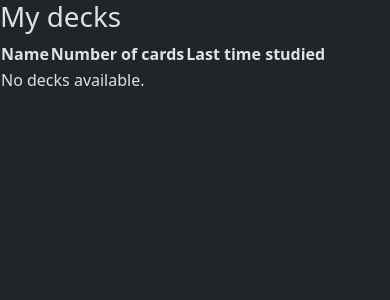
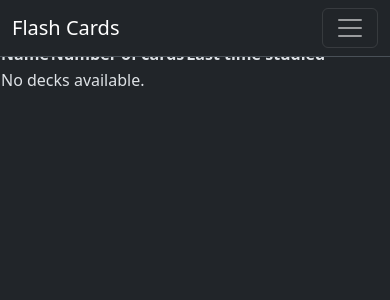
Before and after one commit to ionixjunior/django-flash-cards, a Django app: page / in a window 390 px wide. Shown: the top 300 px of the page. Run offline with Django 5.2, Linux system fonts and the light colour scheme; data that the repository does not hold is empty.

Commit message:
Add responsive navigation bar to base HTML

```diff
--- a/flashcards/core/templates/base.html
+++ b/flashcards/core/templates/base.html
@@ -8,6 +8,25 @@
     {% block styles %}{% endblock %}
 </head>
 <body>
+    <nav class="navbar navbar-expand-sm fixed-top bg-dark border-bottom border-body" data-bs-theme="dark">
+        <div class="container-fluid">
+            <a class="navbar-brand" href="{% url 'deck_list' %}">Flash Cards</a>
+            <button class="navbar-toggler" type="button" data-bs-toggle="collapse" data-bs-target="#navbarNav" aria-controls="navbarNav" aria-expanded="false" aria-label="Toggle navigation">
+                <span class="navbar-toggler-icon"></span>
+            </button>
+            <div class="collapse navbar-collapse" id="navbarNav">
+                <ul class="navbar-nav ms-auto">
+                    <li class="nav-item">
+                        <a class="nav-link active" aria-current="page" href="{% url 'deck_list' %}">My Decks</a>
+                    </li>
+                    <li class="nav-item">
+                        <a class="nav-link" href="{% url 'admin:index' %}">Admin</a>
+                    </li>
+                </ul>
+            </div>
+        </div>
+    </nav>
+
     {% block content %}{% endblock %}
     <script src="https://cdn.jsdelivr.net/npm/bootstrap@5.3.5/dist/js/bootstrap.bundle.min.js" integrity="sha384-k6d4wzSIapyDyv1kpU366/PK5hCdSbCRGRCMv+eplOQJWyd1fbcAu9OCUj5zNLiq" crossorigin="anonymous"></script>
     {% block scripts %}{% endblock %}
```
